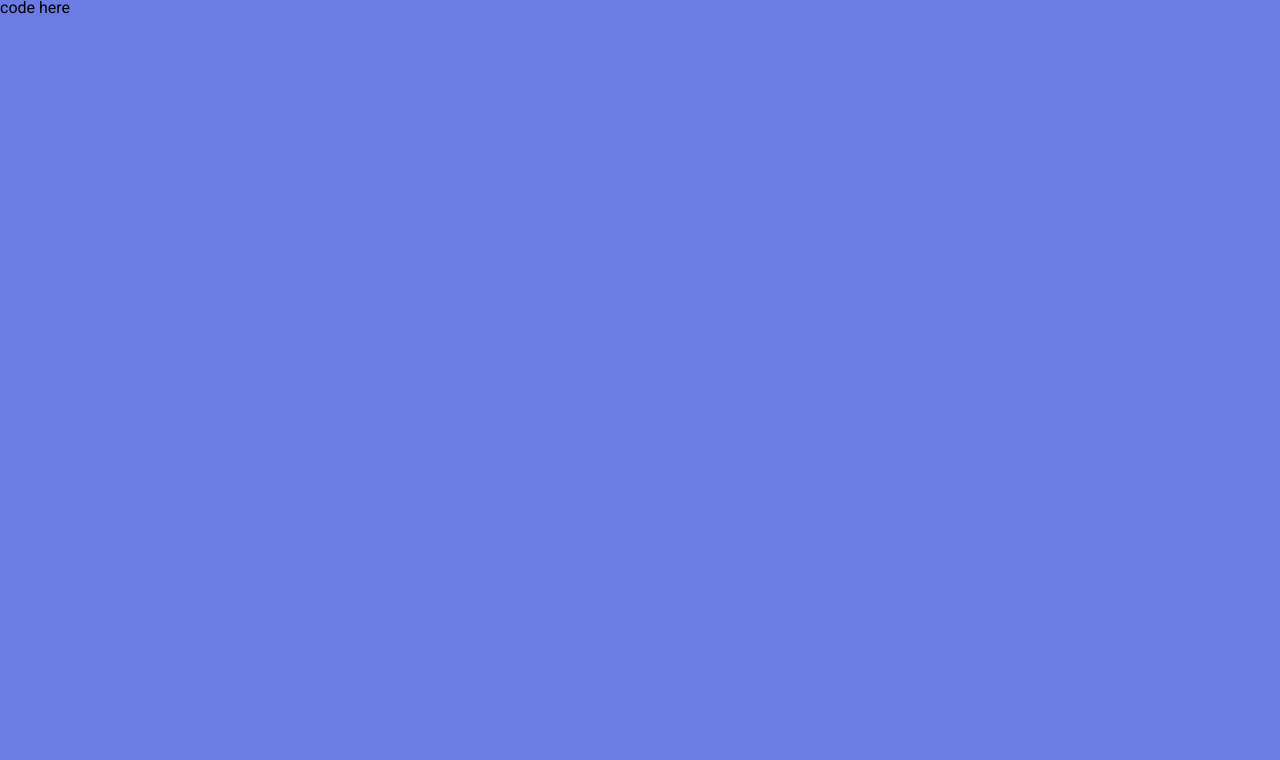
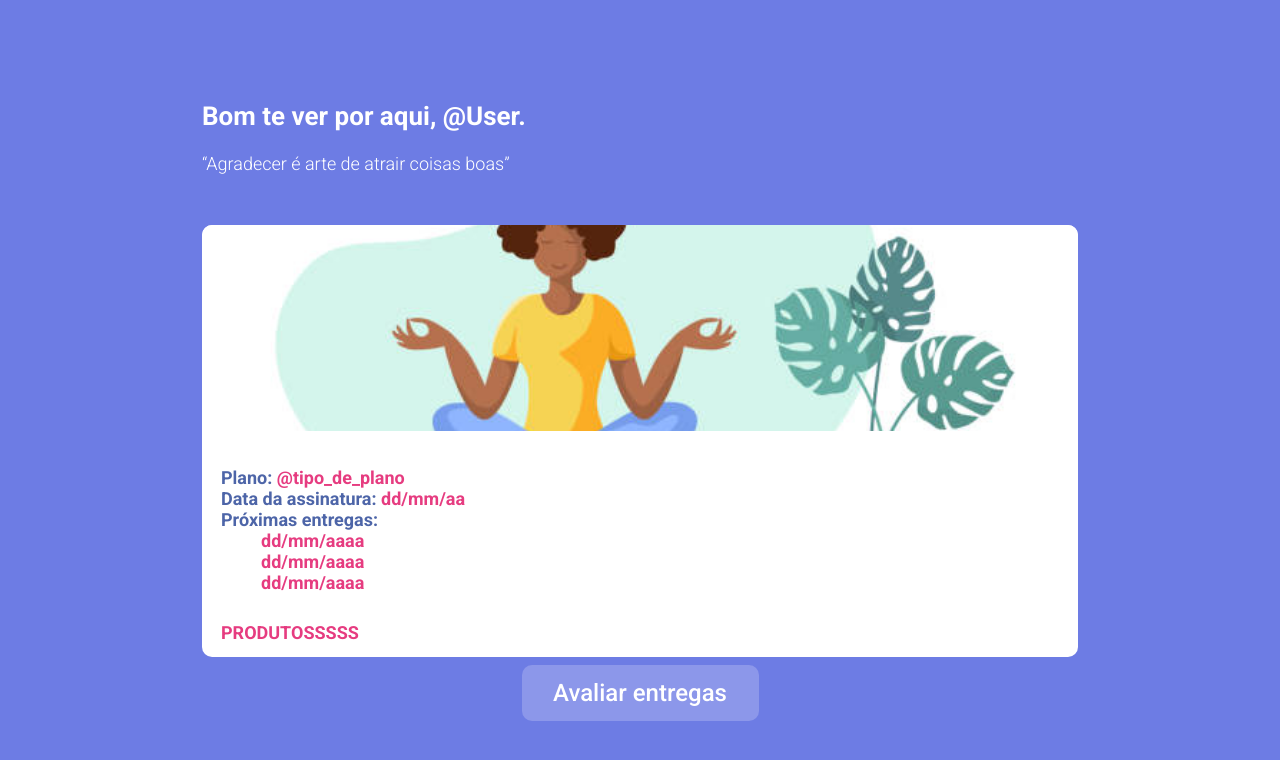
Before and after one commit to andrezzasouza/GratiBox_Front-end, a React (Create React App) app: page /details in a window 1280 px wide. Shown: the top 760 px of the page. Built offline with nearby package versions, Linux system fonts and the light colour scheme.

Commit message:
Get layout done

```diff
--- a/src/pages/Details.js
+++ b/src/pages/Details.js
@@ -1,3 +1,112 @@
+import styled from 'styled-components';
+import { useNavigate } from 'react-router-dom';
+import { InnerBigContainer, TopText } from '../assets/styles/PlanStyle';
+import Greeting from '../components/Greeting';
+import imgSubscription from '../assets/images/image03.jpg';
+
 export default function Details() {
-  return <>code here</>;
+  const navigate = useNavigate();
+
+  if (!localStorage.getItem('loginData')) {
+    navigate('/');
+  }
+
+  return (
+    <InnerBigContainer>
+      <Greeting />
+      <TopText>“Agradecer é arte de atrair coisas boas”</TopText>
+      <SubscriptionBox>
+        <img
+          src={imgSubscription}
+          alt="Menina meditando com uma planta do lado."
+        />
+        <PlanDataContainer>
+          <p>
+            Plano:
+            <span> @tipo_de_plano</span>
+          </p>
+          <p>
+            Data da assinatura:
+            <span> dd/mm/aa</span>
+          </p>
+          <p>Próximas entregas:</p>
+          <NextDeliveries>
+            <p>
+              <span>dd/mm/aaaa</span>
+            </p>
+            <p>
+              <span>dd/mm/aaaa</span>
+            </p>
+            <p>
+              <span>dd/mm/aaaa</span>
+            </p>
+          </NextDeliveries>
+          <ProductsDiv>
+            <p>
+              <span>PRODUTOSSSSS</span>
+            </p>
+          </ProductsDiv>
+        </PlanDataContainer>
+      </SubscriptionBox>
+      <Rate type="button">Avaliar entregas</Rate>
+    </InnerBigContainer>
+  );
 }
+
+const SubscriptionBox = styled.div`
+  width: 100%;
+  background: #ffffff;
+  border-radius: 10px;
+  padding: 0 0 4px;
+  margin: 0 0 8px;
+  img {
+    width: 100%;
+    object-fit: cover;
+    height: 25.8vh;
+    border-radius: 10px;
+    margin: 0 0 33px;
+  }
+`;
+
+const PlanDataContainer = styled.section`
+  margin: 0 18px 10px 19px;
+  h2 {
+    font-weight: 700;
+    font-size: 18px;
+    line-height: 21px;
+    color: #4d65a8;
+    margin: 0 0 13px;
+  }
+  p {
+    font-weight: 700;
+    font-size: 18px;
+    line-height: 21px;
+    color: #4d65a8;
+  }
+  span {
+    color: #e63c80;
+  }
+`;
+
+const NextDeliveries = styled.div`
+  margin: 0 0 0 40px;
+`;
+
+const ProductsDiv = styled.div`
+  margin: 29px 0 0;
+`;
+
+const Rate = styled.button`
+  width: 237px;
+  height: 56px;
+  background: #8c97ea;
+  border-radius: 10px;
+  border: none;
+  font-family: 'Roboto', sans-serif;
+  font-weight: 500;
+  font-size: 24px;
+  line-height: 28px;
+  text-align: center;
+  color: #ffffff;
+  margin: 0 calc((100% - 237px) / 2);
+`;
```
